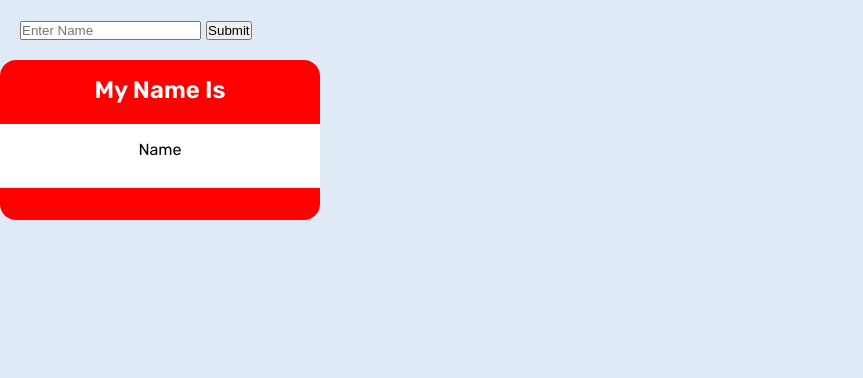
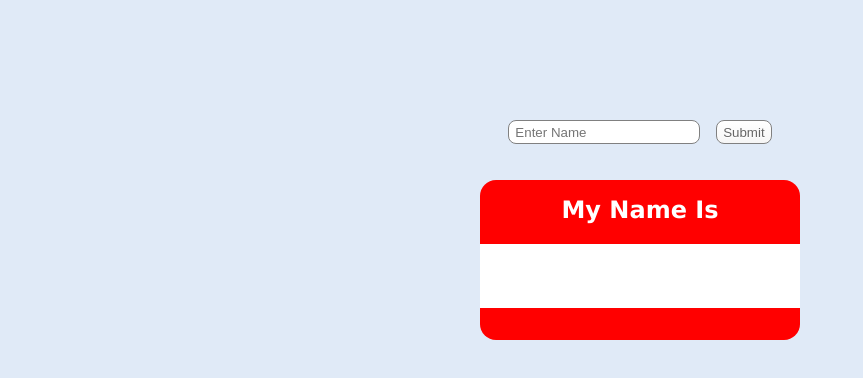
Before and after one commit to rioredwards/Name-Tag, a plain HTML site: page index.html in a window 1280 px wide. Shown: the whole page, without its empty margins (0-863 px from the left). Drawn offline with Linux system fonts and the light colour scheme; a web font is replaced by a local one.

Commit message:
Finished! Gonna add pronouns tho

```diff
--- a/app.js
+++ b/app.js
@@ -8,9 +8,11 @@ console.log(textBox);
 console.log(submitBtn);
 console.log(nameDisplay);
 
+// Display name in Name Tag
 submitBtn.addEventListener('click', () => {
-    const nameEntry = textBox.value;
+    let nameEntry = textBox.value;
     console.log(nameEntry);
     nameDisplay.textContent = nameEntry;
-    nameEntry.value = '';
+    textBox.value = '';
+    console.log(nameEntry);
 });
--- a/index.html
+++ b/index.html
@@ -14,21 +14,29 @@
         <link rel="stylesheet" href="/styles/reset.css" />
         <link rel="stylesheet" href="/styles/global.css" />
         <link rel="stylesheet" href="./styles.css" />
+        <link rel="preconnect" href="https://fonts.googleapis.com" />
+        <link rel="preconnect" href="https://fonts.gstatic.com" crossorigin />
+        <link
+            href="https://fonts.googleapis.com/css2?family=Schoolbell&display=swap"
+            rel="stylesheet"
+        />
         <title>Web App</title>
     </head>
 
     <body>
         <main>
+            <div class="user-entry">
                 <input type="text" id="textbox" placeholder="Enter Name" />
                 <button id="submit-btn" name="submit">Submit</button>
-        </main>
+            </div>
             <section class="name-container">
                 <div class="top-section">
                     <h1>My Name Is</h1>
                 </div>
-            <div id="name-section">Name</div>
+                <div id="name-section"></div>
                 <div class="bottom-section"></div>
             </section>
             <script type="module" src="app.js"></script>
+        </main>
     </body>
 </html>
--- a/styles.css
+++ b/styles.css
@@ -11,12 +11,66 @@ main {
 body {
     width: 100vw;
     height: 100vh;
+}
+
+main {
     display: grid;
-    grid-template-areas: 1fr 2fr;
-    /* padding: 20%; */
+    grid-template-columns: 1fr 2fr 1fr;
+    grid-template-rows: 2fr 2fr 1fr;
+}
+
+.user-entry {
+    display: flex;
+    gap: 1rem;
+    margin-top: 4rem;
+}
+
+#textbox {
+    display: inline-block;
+    flex: none;
+    max-height: 1.5rem;
+    padding: 0.4rem;
+    border: 1px solid grey;
+    border-radius: 0.5rem;
+}
+
+#submit-btn {
+    max-height: 1.5rem;
+    max-height: 1.5rem;
+    padding: 0.2rem 0.4rem;
+    border: 1px solid grey;
+    border-radius: 0.5rem;
+    box-shadow: inset 0px 1px 0px 0px #ffffff;
+    background: linear-gradient(to bottom, #ffffff 5%, #f6f6f6 100%);
+    background-color: #ffffff;
+    display: inline-block;
+    cursor: pointer;
+    color: #666666;
+    text-decoration: none;
+    text-shadow: 0px 1px 0px #ffffff;
+}
+
+#submit-btn:hover {
+    background: linear-gradient(to bottom, #f6f6f6 5%, #ffffff 100%);
+    background-color: #f6f6f6;
+}
+#submit-btn:active {
+    position: relative;
+    top: 1px;
+}
+
+.user-entry {
+    grid-column-start: 2;
+    grid-row-start: 1;
+    justify-self: center;
+    align-self: center;
 }
 
 .name-container {
+    grid-column-start: 2;
+    grid-row-start: 2;
+    justify-self: center;
+    align-self: center;
     height: 10rem;
     width: 20rem;
     border-radius: 1rem;
@@ -36,6 +90,8 @@ body {
     text-align: center;
     height: 4rem;
     padding-top: 1rem;
+    font-size: 2rem;
+    font-family: 'Schoolbell', cursive;
 }
 
 .bottom-section {
```
Lines whose indentation alone changed are shown as unchanged.
